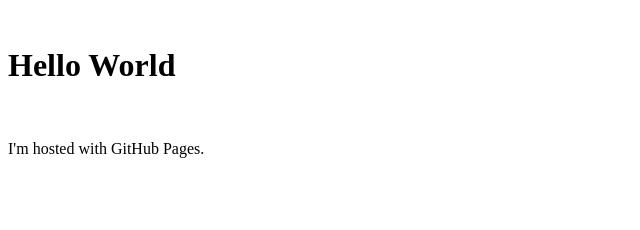
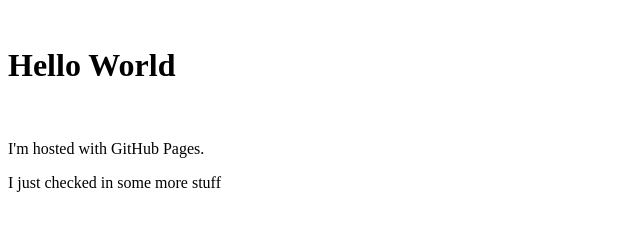
Before and after one commit to Netserk/netserk.github.io, a plain HTML site: page index.html in a window 1280 px wide. Shown: the whole page, without its empty margins (0-640 px from the left). Drawn offline with Linux system fonts and the light colour scheme.

Commit message:
Added some more

```diff
--- a/index.html
+++ b/index.html
@@ -3,5 +3,6 @@
 <body>
   <h1>Hello World</h1>
   <p>I'm hosted with GitHub Pages.</p>
+ <p>I just checked in some more stuff</p>
 </body>
 </html>
```
